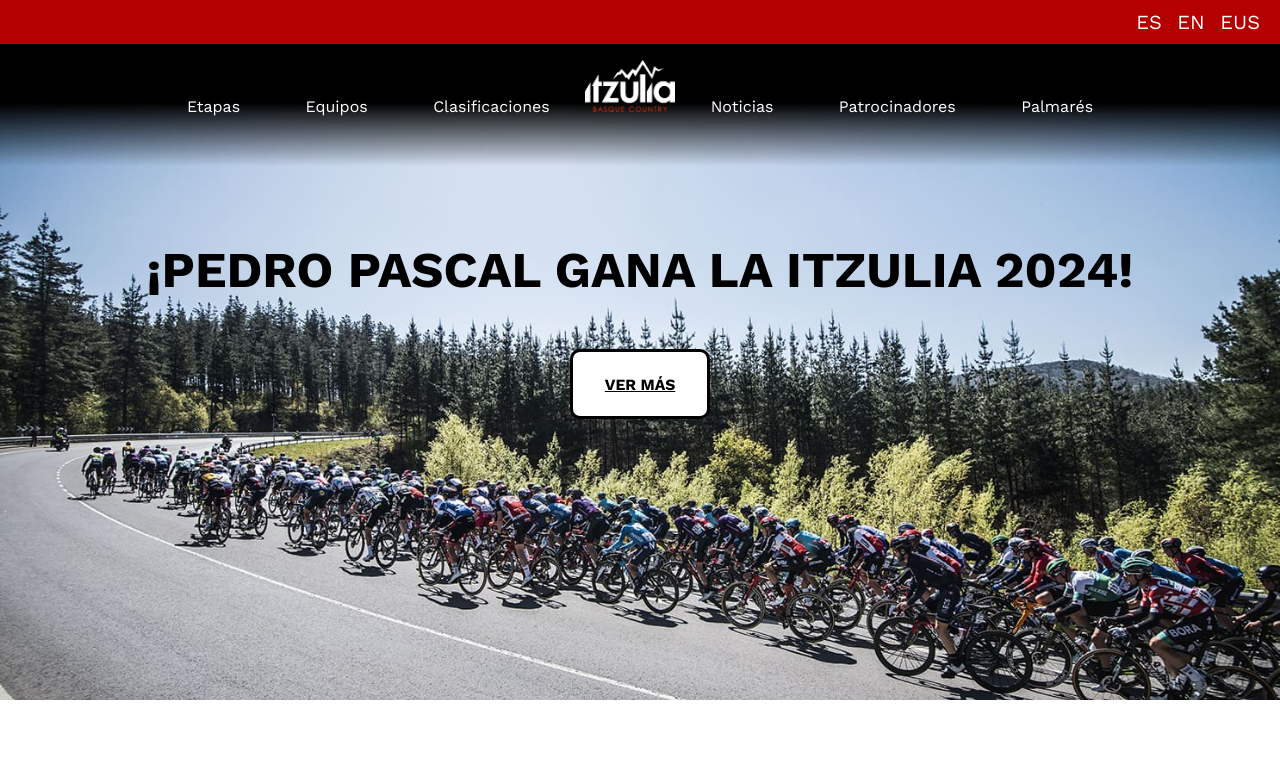
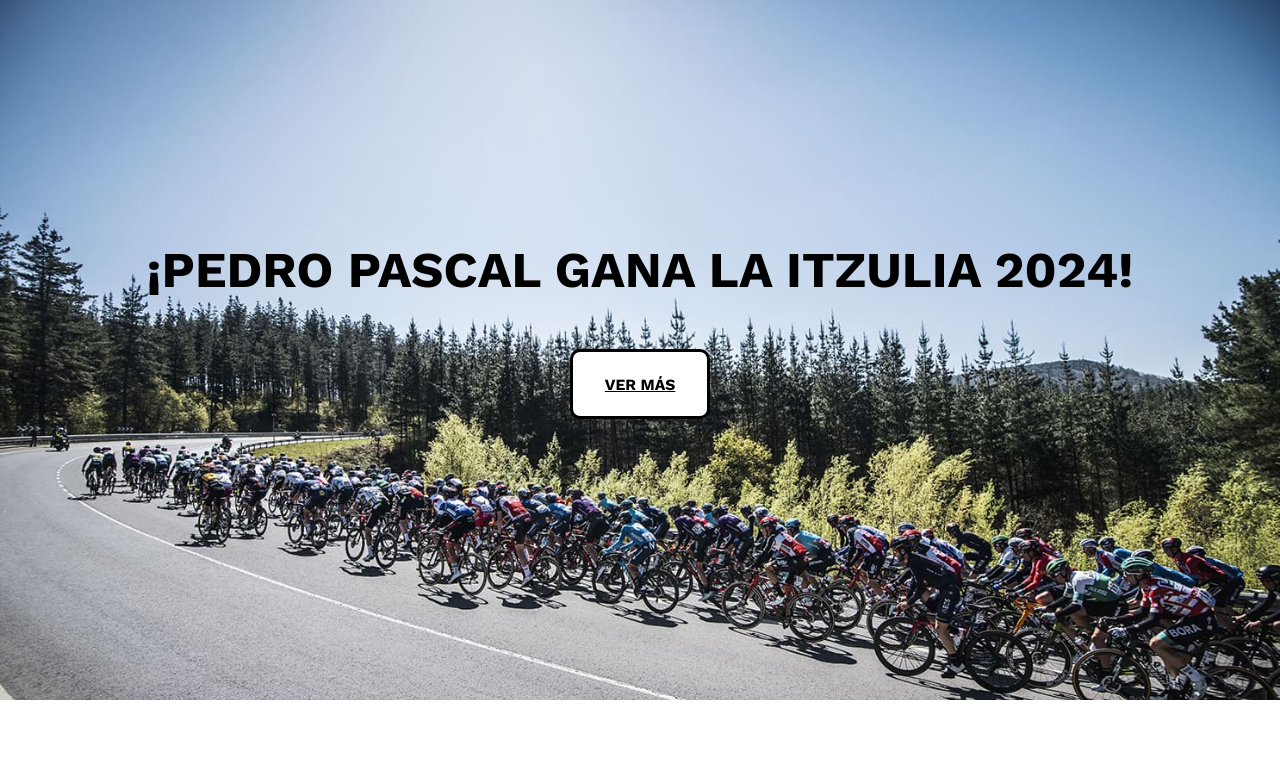
Before and after one commit to ScriptSlayer0/challenge2, a plain HTML site: page RETO 1 PAGINA WEB/P9. LM/index.html in a window 1280 px wide. Shown: the top 767 px of the page. Drawn offline with nearby package versions, Linux system fonts and the light colour scheme.

Commit message:
Borrando barra navegación

```diff
--- a/RETO 1 PAGINA WEB/P9. LM/index.html
+++ b/RETO 1 PAGINA WEB/P9. LM/index.html
@@ -15,29 +15,6 @@
     </head>
 
     <body>
-        <nav class="Barra-navegacion">
-            <section id="barra-superior">
-                <div class="idioma">
-                    <ul>
-                        <li class="idioma"><a href="">ES</a></li>
-                        <li class="idioma"><a href="">EN</a></li>
-                        <li class="idioma"><a href="">EUS</a></li>
-                    </ul>
-                </div>
-            </section>
-
-            <div id="barra-inferior">
-                <ul>
-                    <li><a class="elemento-barra-inferior" href="etapa.html">Etapas</a></li>
-                    <li><a class="elemento-barra-inferior" href="equipos.html">Equipos</a></li>
-                    <li><a class="elemento-barra-inferior" href="clasificaciones.html">Clasificaciones</a></li>
-                    <li><a href="index.html"><img src="images/logoitzulia.png" alt="logo" width="90px"></a></li>
-                    <li><a class="elemento-barra-inferior" href="noticias.html">Noticias</a></li>
-                    <li><a class="elemento-barra-inferior" href="patrocinadores.html">Patrocinadores</a></li>
-                    <li><a class="elemento-barra-inferior" href="palmares.html">Palmarés</a></li>
-                </ul>
-            </div>
-        </nav>
 
         <section class="anuncionav">
             <div>
--- a/RETO 1 PAGINA WEB/P9. LM/styles/styles.css
+++ b/RETO 1 PAGINA WEB/P9. LM/styles/styles.css
@@ -25,78 +25,6 @@
     margin: 0px;
     padding: 0px;
     font-family: "Work Sans", sans-serif;
-}
-
-/*Barra de navegación*/
-#barra-superior {
-    z-index: 1; /* Asegura que esté encima de otros elementos */
-    width: 100%;
-    min-width: 300px;
-    position: fixed;
-    top: 0px;
-    background-color: var(--color_menu_superior);
-    padding: 10px 0px;
-    display: flex;
-    justify-content: space-between;
-    align-items: center;
-}
-
-#barra-superior div a {
-    font-size: 20px;
-    color: var(--color_letras_header);
-}
-
-.idioma {
-    display: flex;
-    justify-content: flex-end;
-    margin-left: auto;
-    margin-right: 10px;
-    align-items: center;
-}
-
-
-.menu_desplegable {
-    width: 100px;
-    position: relative; /* Necesario para que z-index funcione */
-    left: 100px;
-    z-index: 10; /* Z-index alto para asegurarse de que esté encima */
-}
-
-/*Elemento menu inferior*/
-.elemento-barra-inferior{
-    padding-left: 30px;
-    padding-right: 30px;
-}
-
-.elemento-barra-inferior:hover {
-    text-decoration: underline red 2px;
-}
-
-.Barra-navegacion {
-    position: fixed;
-    top: 40px;
-    width: 100%;
-    text-align: center;
-    background: linear-gradient(to bottom, var(--color_menu_inferior), rgba(0, 0, 0, 1), transparent);
-    z-index: 1;
-}
-
-.Barra-navegacion a {
-    text-decoration: none;
-    font-size: 16px;
-    color: var(--color_letras_header);
-}
-
-/*No tocar*/
-.Barra-navegacion li {
-    display: inline-block;
-}
-
-#barra-inferior {
-    display: flex;
-    padding: 20px 0px 50px 0px;
-    justify-content: center;
-    align-items: center;
 }
 
 .anuncionav {
```
